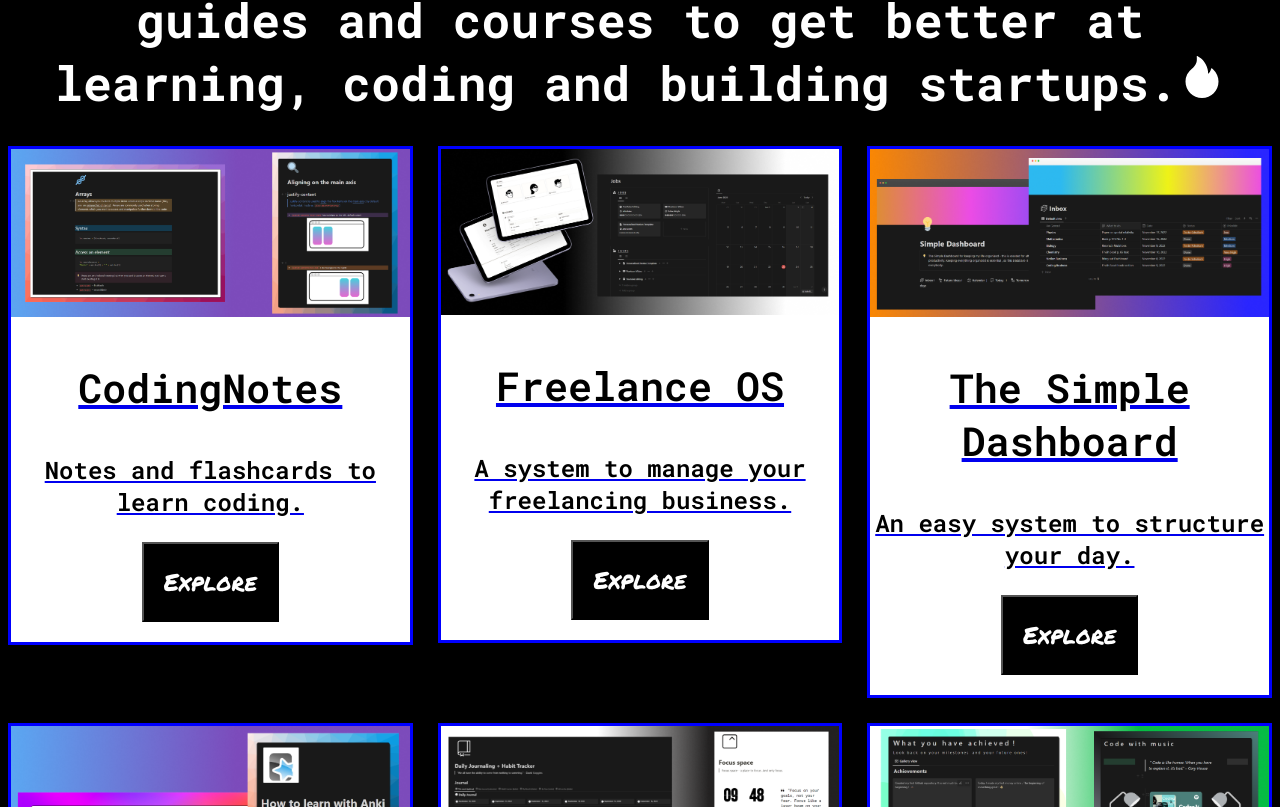
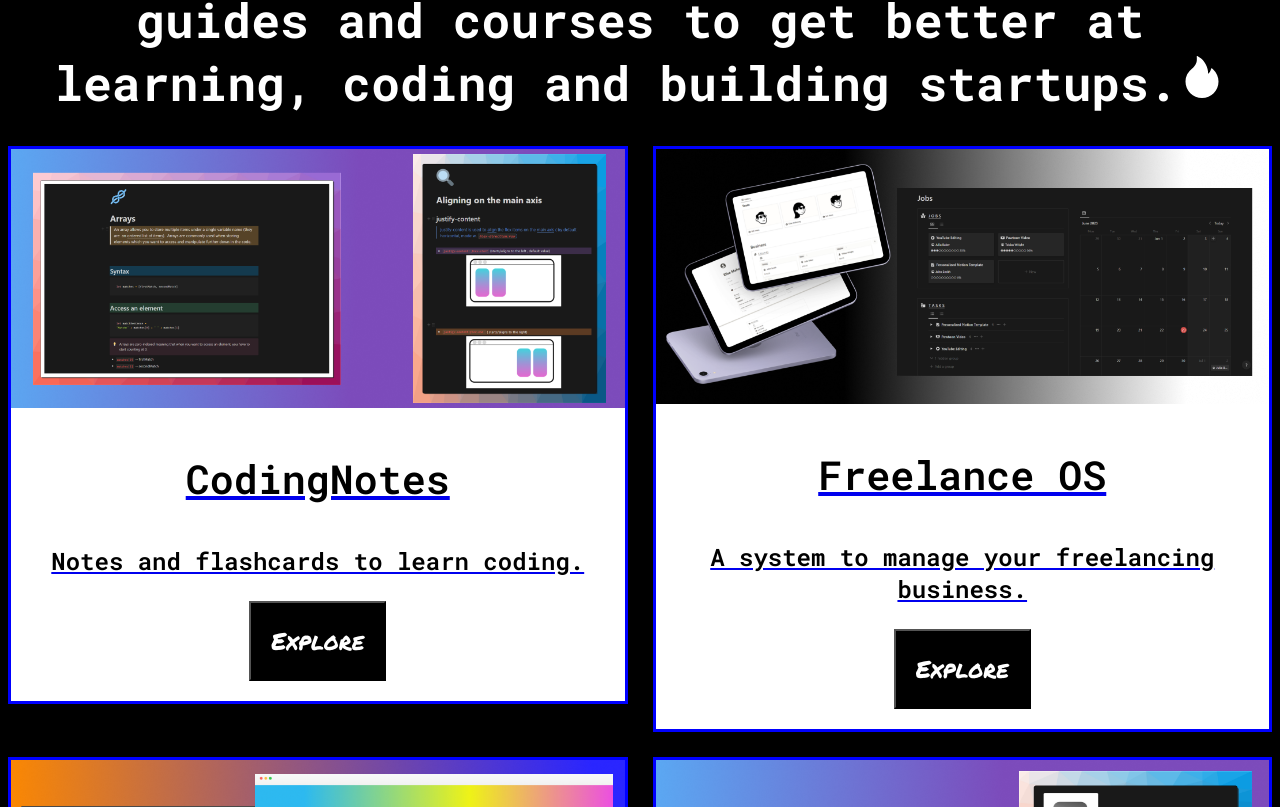
Before and after one commit to sudofinn/finnguha, a Next.js app: page / in a window 1280 px wide. Shown: the part 6473-7280 px from the top of the page. Built offline with nearby package versions, Linux system fonts and the light colour scheme.

Commit message:
made grid-template-columns to 350px on mycontent to make mobile responsive

```diff
--- a/app/mycontent.module.css
+++ b/app/mycontent.module.css
@@ -21,7 +21,7 @@
 }
 .container_box{
   display: grid;
-  grid-template-columns: repeat(auto-fit, minmax(350px,1fr));
+  grid-template-columns: repeat(auto-fit, minmax(500px,1fr));
   gap: 25px;
 }
  .container_box .box{
@@ -75,5 +75,11 @@
     margin-right:0px;
    }
 
+   .container_box{
+  display: grid;
+  grid-template-columns: repeat(auto-fit, minmax(350px,1fr));
+  gap: 25px;
+}
+
 
 }
```
